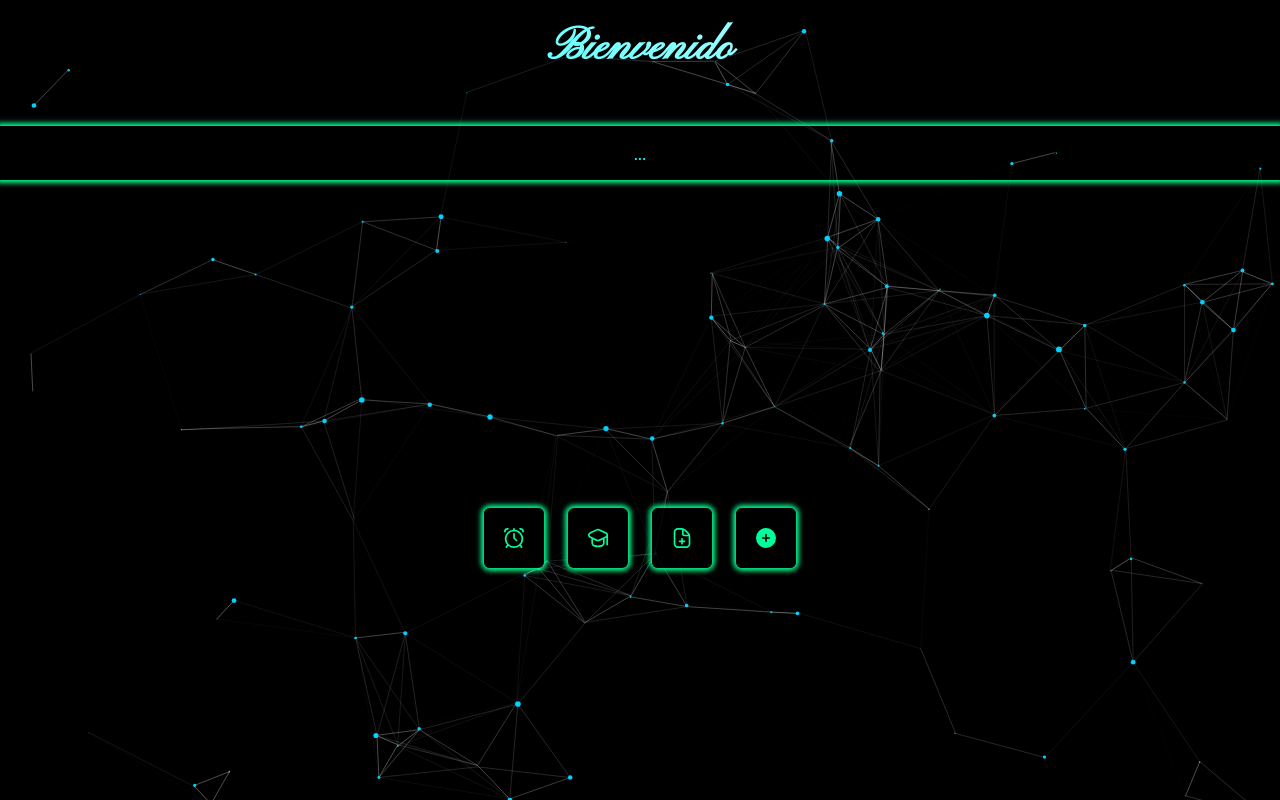
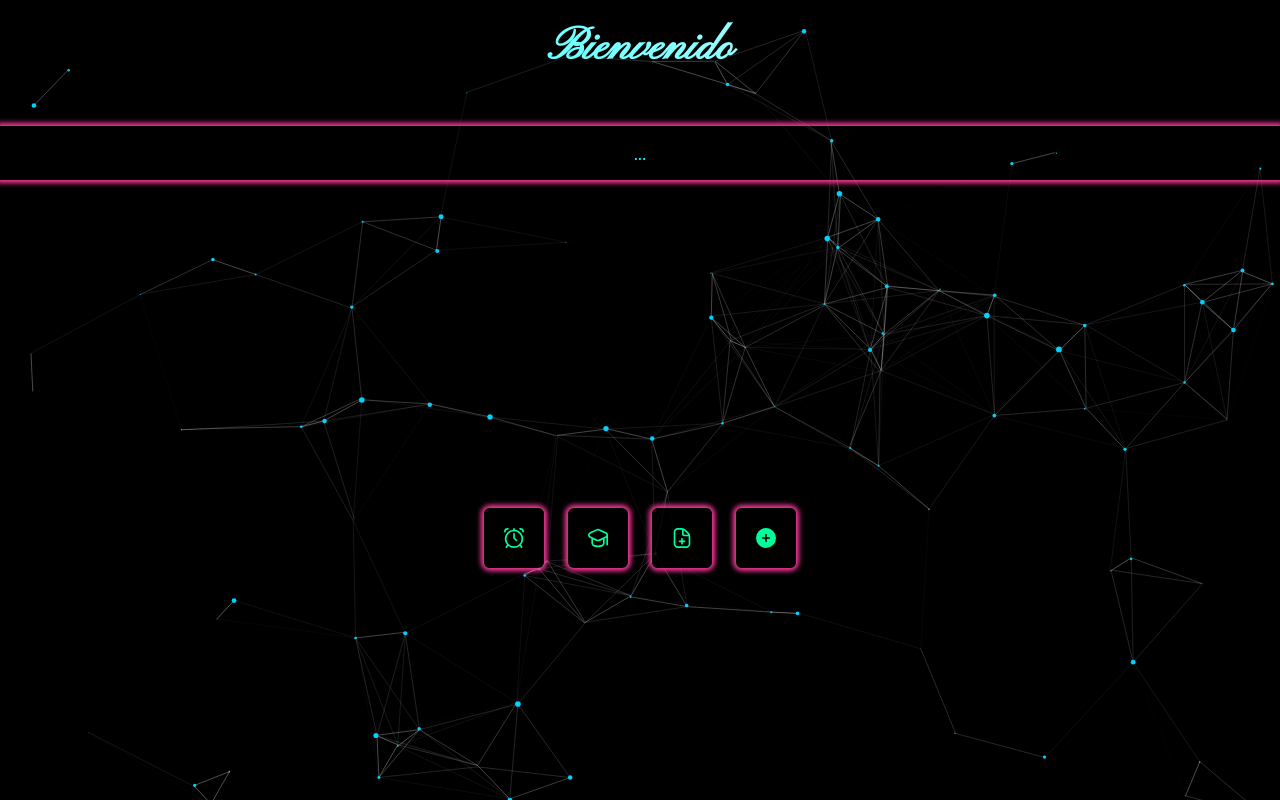
Before and after one commit to NahuelArias/NahuelArias.github.io, a plain HTML site: page index.html in a window 1280 px wide. Drawn offline with Linux system fonts and the light colour scheme.

Commit message:
Update style.css

```diff
--- a/style.css
+++ b/style.css
@@ -49,7 +49,7 @@ body {
     color: rgb(0, 255, 255);
     font-family: 'Montserrat Alternates', sans-serif;
     font-size: 20px;
-    box-shadow: 0px 0px 5px 3px var(--green-aqua);
+    box-shadow: 0px 0px 5px 3px var(--magenta);
 }
 
 #horario {
@@ -62,7 +62,7 @@ body {
     left: 50%;
     transform: translate(-260%,180%);
     border-radius: 6px;
-    box-shadow: 0px 0px 5px 3px var(--green-aqua);
+    box-shadow: 0px 0px 5px 3px var(--magenta);
 }
 
 #ajustes-svg {
@@ -75,7 +75,7 @@ body {
     left: 50%;
     transform: translate(-120%,180%);
     border-radius: 6px;
-    box-shadow: 0px 0px 5px 3px var(--green-aqua);
+    box-shadow: 0px 0px 5px 3px var(--magenta);
 }
 
 #logo-add {
@@ -88,7 +88,7 @@ body {
     left: 50%;
     transform: translate(20%,180%);
     border-radius: 6px;
-    box-shadow: 0px 0px 5px 3px var(--green-aqua);
+    box-shadow: 0px 0px 5px 3px var(--magenta);
 }
 
 #add-apps {
@@ -101,7 +101,7 @@ body {
     left: 50%;
     transform: translate(160%,180%);
     border-radius: 6px;
-    box-shadow: 0px 0px 5px 3px var(--green-aqua);
+    box-shadow: 0px 0px 5px 3px var(--magenta);
 }
 
 
```
